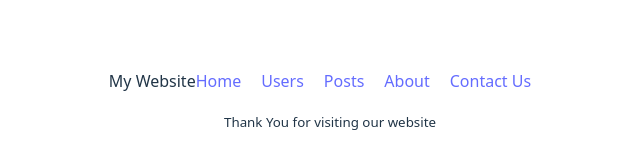
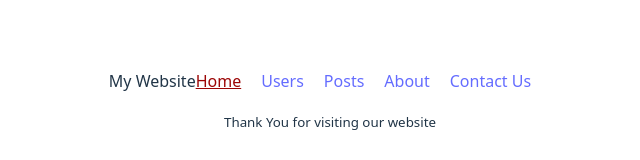
Before and after one commit to rabi993/introduction-to-react-router, a React (Vite) app: page / in a window 1280 px wide. Shown: the part 291-451 px from the top of the page, without its empty margins (310-950 px from the left). Built offline with nearby package versions, Linux system fonts and the light colour scheme.

Commit message:
45-8 Active route, Loading Spinner, useLocation, useNavigation

```diff
--- a/src/components/Header/Header.css
+++ b/src/components/Header/Header.css
@@ -1,3 +1,8 @@
 nav a{
     margin-right: 20px;
 }
+
+nav a.active{
+    text-decoration: underline;
+    color: rgb(156, 6, 6);
+}
--- a/src/components/Header/Header.jsx
+++ b/src/components/Header/Header.jsx
@@ -1,4 +1,4 @@
-import { Link } from 'react-router-dom';
+import { Link, NavLink } from 'react-router-dom';
 import './Header.css'
 const Header = () => {
     return (
@@ -6,11 +6,11 @@
 
             <nav>
                 <span>My Website</span>
-                <Link to="/">Home</Link>
-                <Link to="/users">Users</Link>
-                <Link to="/posts">Posts</Link>
-                <Link to="/about">About</Link>
-                <Link to="/contact">Contact Us</Link>
+                <NavLink to="/">Home</NavLink>
+                <NavLink to="/users">Users</NavLink>
+                <NavLink to="/posts">Posts</NavLink>
+                <NavLink to="/about">About</NavLink>
+                <NavLink to="/contact">Contact Us</NavLink>
             </nav>
 
         </div>
--- a/src/components/Home/Home.jsx
+++ b/src/components/Home/Home.jsx
@@ -1,13 +1,19 @@
-import { Outlet } from "react-router-dom";
+import { Outlet, useLocation, useNavigation } from "react-router-dom";
 import Header from "../Header/Header";
 import Footer from "../Footer/Footer";
 
 const Home = () => {
+    const navigation = useNavigation();
+    const location = useLocation();
+    console.log(location);
+
     return (
         <div>
             <Header></Header>
-
-            <Outlet></Outlet>
+            {
+                navigation.state ==="loading" ? <p>Loading...</p>:<Outlet></Outlet>
+            }
+            {/* <Outlet></Outlet> */}
             <Footer></Footer>
         </div>
     );
```
